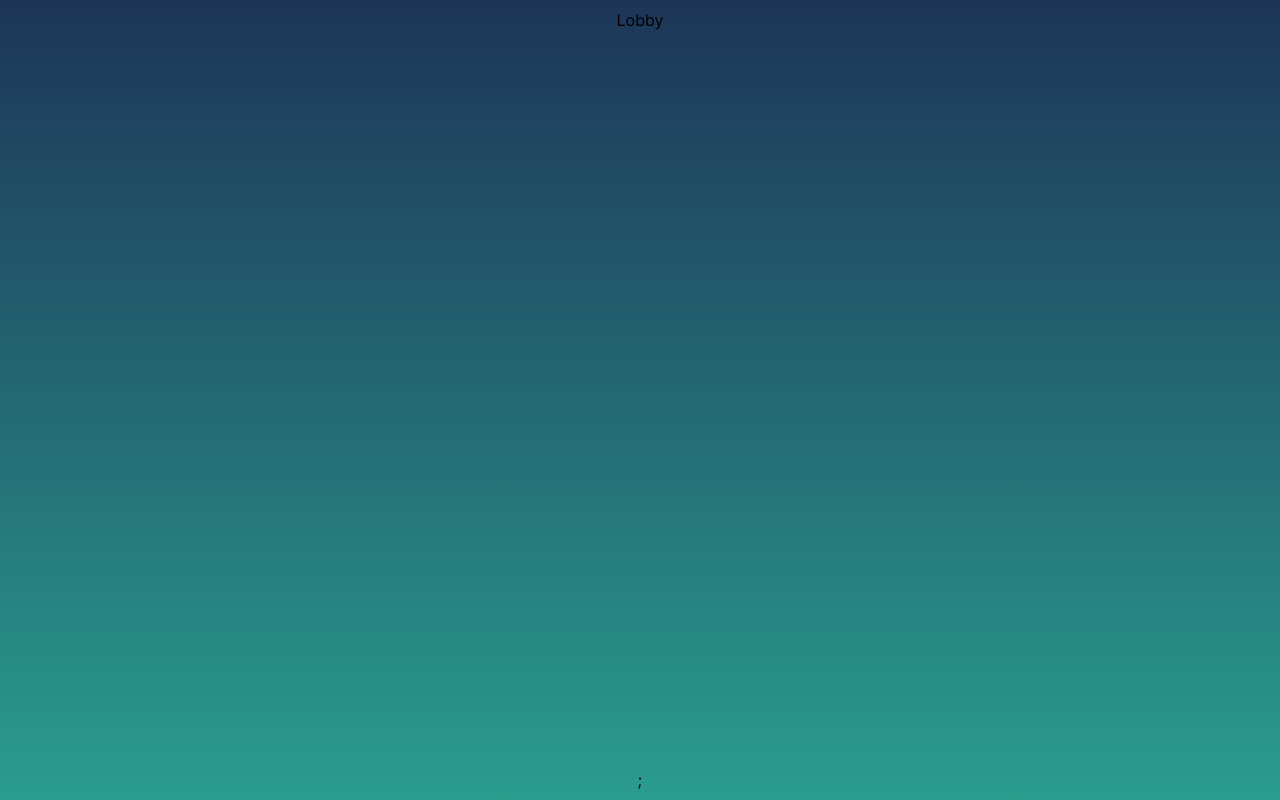
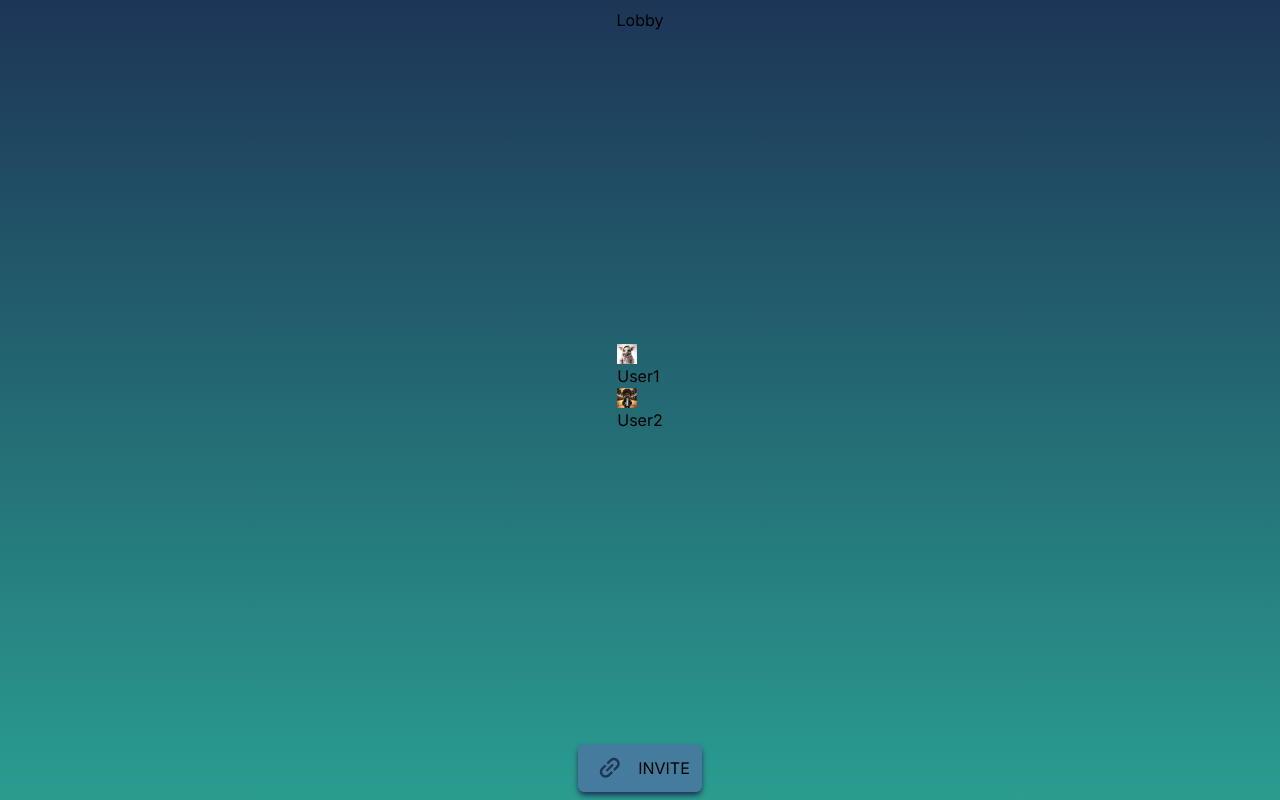
Before and after one commit to dylancobb/in-house-project, a Next.js app: page /lobby in a window 1280 px wide. Built offline with nearby package versions, Linux system fonts and the light colour scheme.

Commit message:
Add user profiles

```diff
--- a/app/components/Lobby.tsx
+++ b/app/components/Lobby.tsx
@@ -1,9 +1,13 @@
 import React from 'react';
+import InviteButton from './Button/InviteButton';
+import UserProfile from './UserProfile';
 
 const Lobby = () => {
   return (
     <main className="flex min-h-screen flex-col items-center justify-between p-2">
-      <div>Lobby</div>;
+      <h1>Lobby</h1>
+      <UserProfile />
+      <InviteButton />
     </main>
   );
 };
--- a/app/components/UserProfile.tsx
+++ b/app/components/UserProfile.tsx
@@ -1,7 +1,20 @@
 import React from 'react';
+import avatar1 from '../../public/images/avatars/avatar1.jpg';
+import avatar2 from '../../public/images/avatars/avatar2.jpg';
+import Image from 'next/image';
 
 const UserProfile = () => {
-  return <div>UserProfile</div>;
+  return (
+    <>
+      <div>
+        <Image key={1} src={avatar1} width={20} height={20} alt="userAvatar" />
+        <p>User1</p>
+
+        <Image key={2} src={avatar2} width={20} height={20} alt="userAvatar" />
+        <p>User2</p>
+      </div>
+    </>
+  );
 };
 
 export default UserProfile;
```
